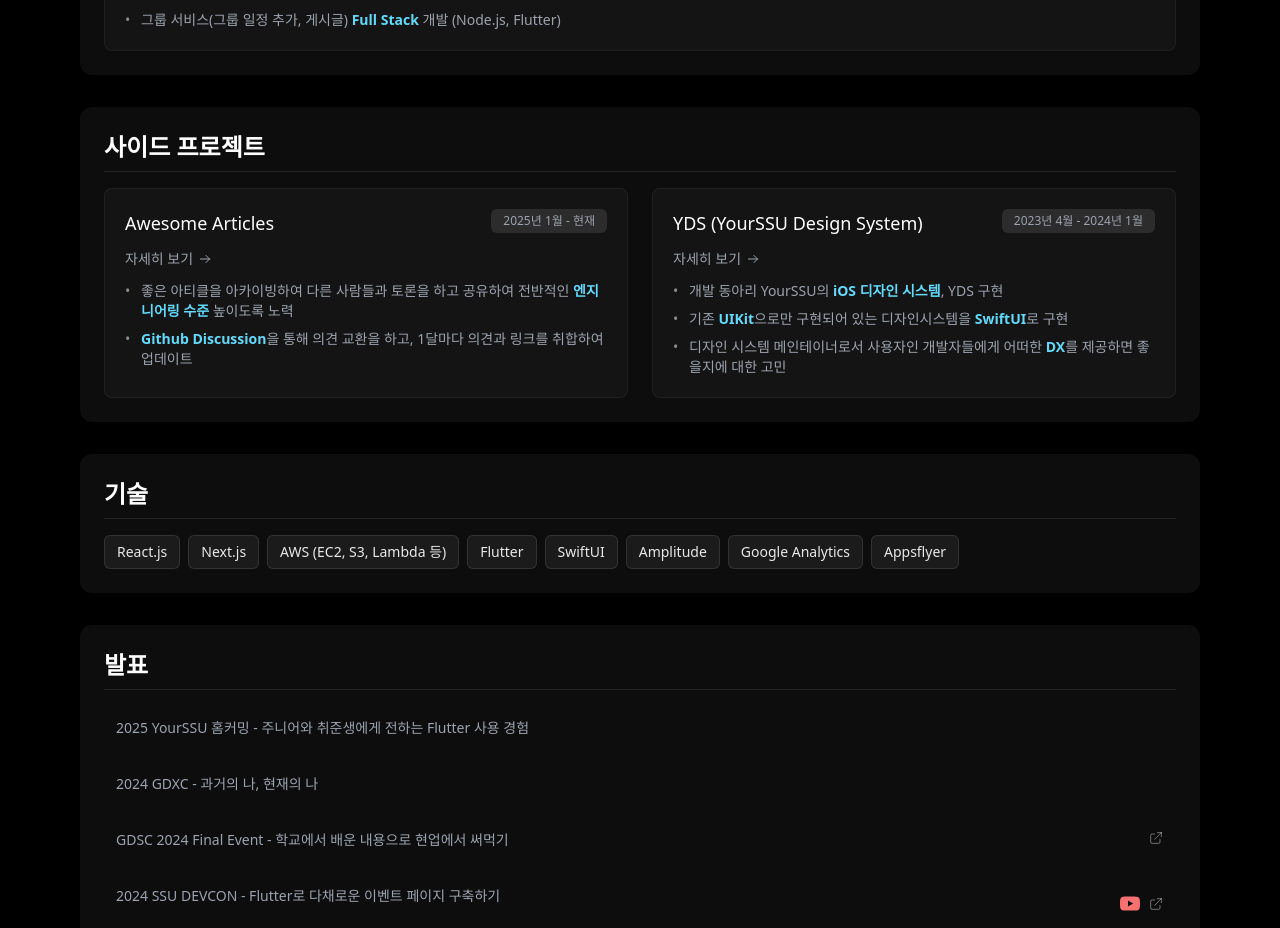
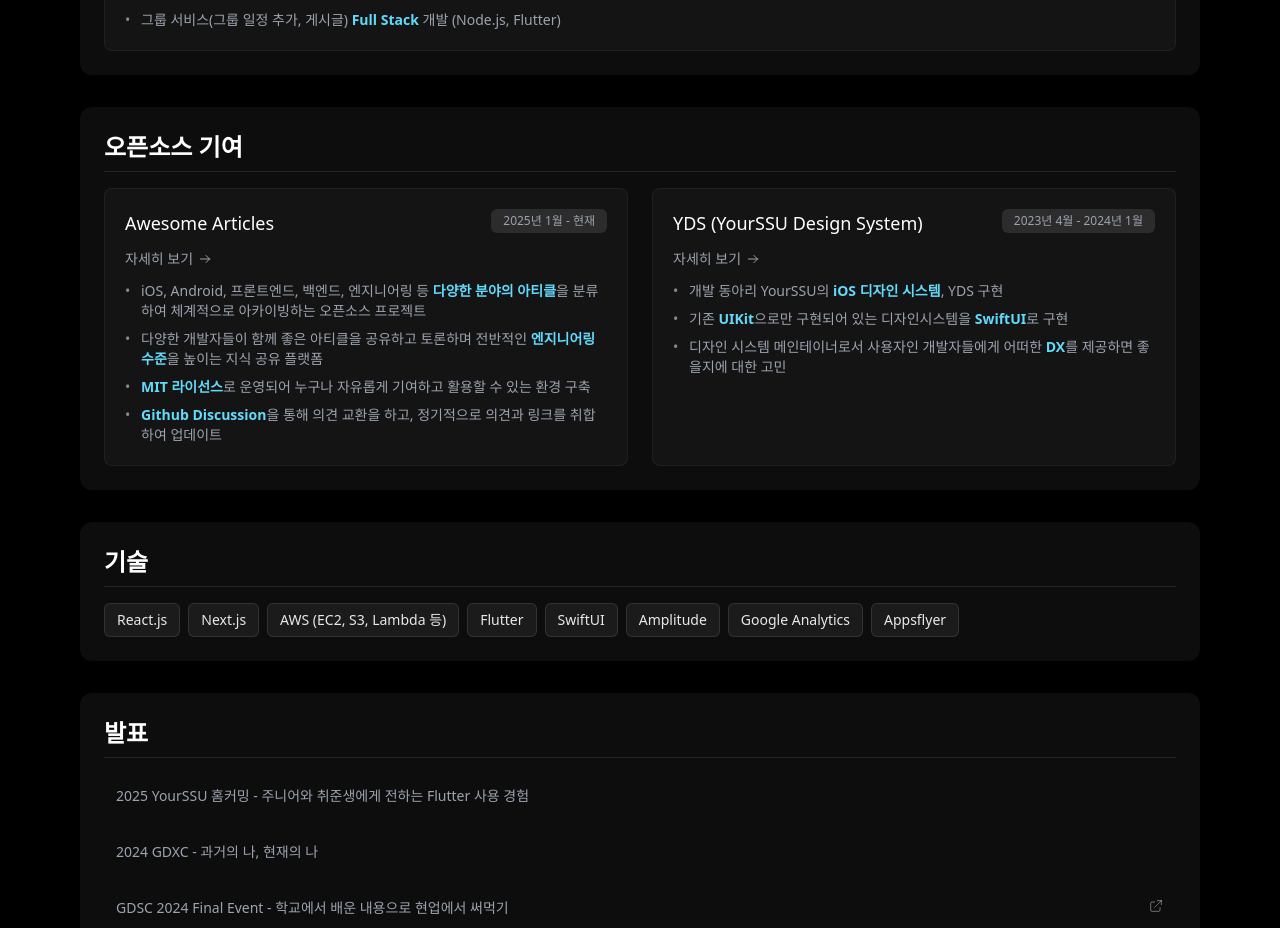
Before and after one commit to halfmoon-mind/projects, a React (Vite) app: page /resume in a window 1280 px wide. Shown: the part 1562-2490 px from the top of the page. Built offline with nearby package versions, Linux system fonts and the light colour scheme.

Commit message:
feat: 오픈소스 기여로 변경

```diff
--- a/src/pages/Resume.tsx
+++ b/src/pages/Resume.tsx
@@ -174,8 +174,10 @@
       period: "2025년 1월 - 현재",
       link: "https://github.com/yourssu/awesome-articles",
       description: [
-        "좋은 아티클을 아카이빙하여 다른 사람들과 토론을 하고 공유하여 전반적인 <strong class='text-[#61dafb]'>엔지니어링 수준</strong> 높이도록 노력",
-        "<strong class='text-[#61dafb]'>Github Discussion</strong>을 통해 의견 교환을 하고, 1달마다 의견과 링크를 취합하여 업데이트",
+        "iOS, Android, 프론트엔드, 백엔드, 엔지니어링 등 <strong class='text-[#61dafb]'>다양한 분야의 아티클</strong>을 분류하여 체계적으로 아카이빙하는 오픈소스 프로젝트",
+        "다양한 개발자들이 함께 좋은 아티클을 공유하고 토론하며 전반적인 <strong class='text-[#61dafb]'>엔지니어링 수준</strong>을 높이는 지식 공유 플랫폼",
+        "<strong class='text-[#61dafb]'>MIT 라이선스</strong>로 운영되어 누구나 자유롭게 기여하고 활용할 수 있는 환경 구축",
+        "<strong class='text-[#61dafb]'>Github Discussion</strong>을 통해 의견 교환을 하고, 정기적으로 의견과 링크를 취합하여 업데이트",
       ],
     },
     {
@@ -362,7 +364,7 @@
           </Section>
 
           {/* 사이드 프로젝트 섹션 */}
-          <Section title="사이드 프로젝트" delay={0.3}>
+          <Section title="오픈소스 기여" delay={0.3}>
             <div className="grid grid-cols-1 md:grid-cols-2 gap-6">
               {projects.map((project, index) => (
                 <motion.div
```
